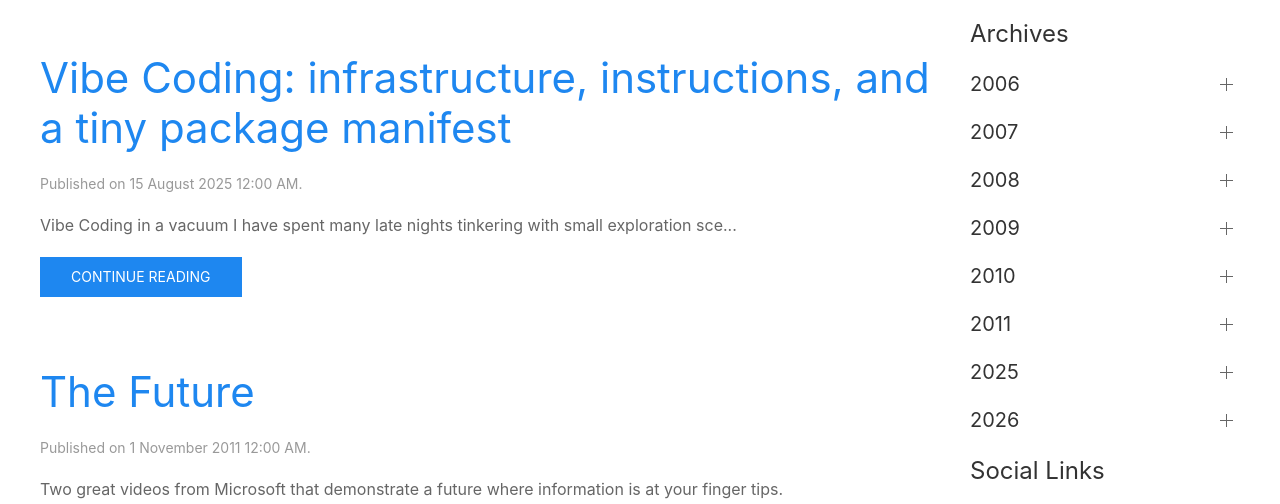
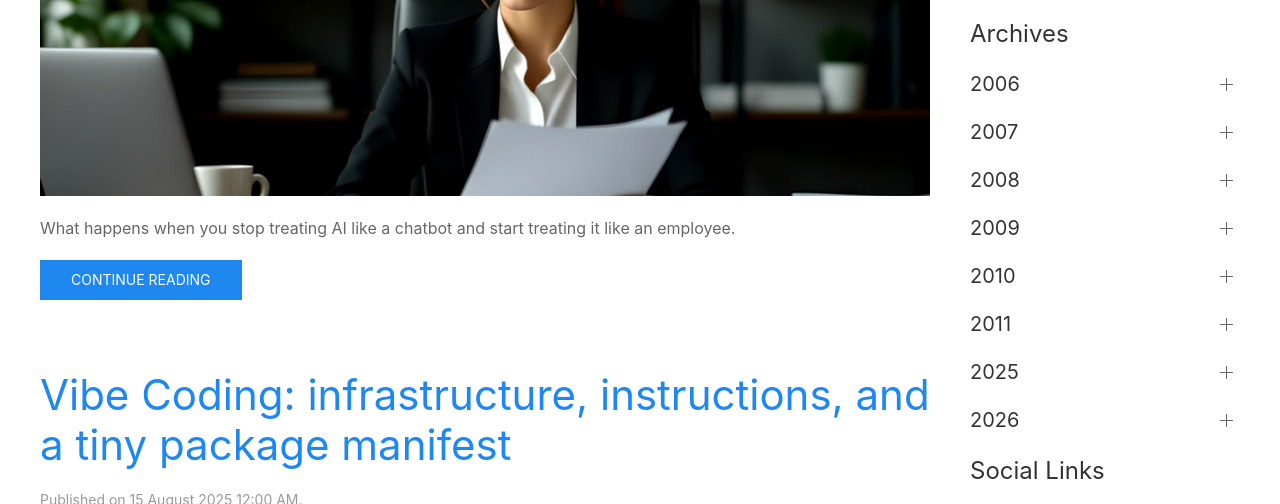
Before and after one commit to seank-com/seank, an Eleventy site: page src/index.njk in a window 1280 px wide. Shown: the part 381-885 px from the top of the page. Built offline with nearby package versions, Linux system fonts and the light colour scheme; Eleventy itself is replaced by a stand-in of ours; files that its build step writes are made by us from their sources; what eleventy-plugin-embed-everything would draw is missing.

Commit message:
Post 1: add Marina header image

```diff
--- a/src/posts/2026-03-08-i-hired-a-director-of-operations.md
+++ b/src/posts/2026-03-08-i-hired-a-director-of-operations.md
@@ -6,6 +6,7 @@ tags:
     - ai
     - automation
     - productivity
+thumb: "2026-03-08-marina-desk.jpg"
 ---
 
 A few months ago I hired a Director of Operations.
```
Also changed, not shown: src/assets/img/2026-03-08-marina-desk.jpg (added).
